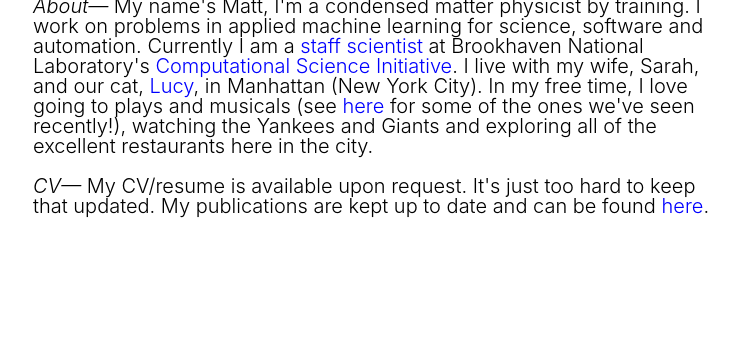
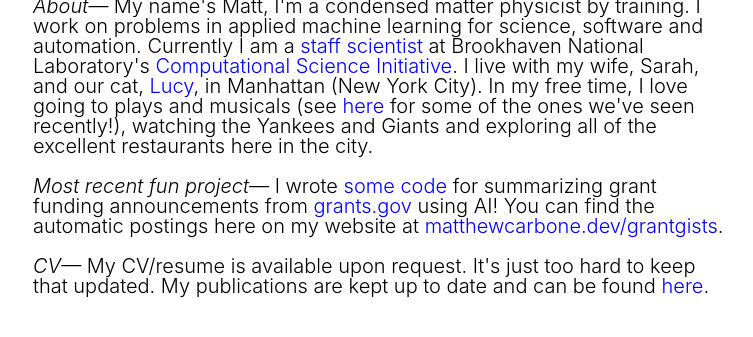
Before and after one commit to matthewcarbone/matthewcarbone.github.io, a Jekyll site: the page built from index.html, in a window 1280 px wide, cut to the strip 469-806 px from the top of the page. Shown: the whole strip, without its empty margins (257-1010 px from the left). Built offline with Jekyll 4.4.1, drawn with Linux system fonts in a browser that asks for light colours.

Commit message:
Update index

```diff
--- a/index.html
+++ b/index.html
@@ -14,10 +14,15 @@ title: Home
     <img id="headshot" src="img/headshot.jpg">
 </p>
 
+
+
 <p>
     <i><span class="volume_highlight">About&mdash;</span></i> My name's Matt, I'm a condensed matter physicist by training. I work on problems in applied machine learning for science, software and automation. Currently I am a <a href="https://www.bnl.gov/staff/mcarbone">staff scientist</a> at Brookhaven National Laboratory's <a href="https://www.bnl.gov/compsci/">Computational Science Initiative</a>. I live with my wife, Sarah, and our cat, <a href="/cat.html">Lucy</a>, in Manhattan (New York City). In my free time, I love going to plays and musicals (see <a href="/shows.html">here</a> for some of the ones we've seen recently!), watching the Yankees and Giants and exploring all of the excellent restaurants here in the city.
 </p>
 
+<p>
+    <i><span class="volume_highlight">Most recent fun project&mdash;</span></i> I wrote <a href="https://github.com/matthewcarbone/Composer/blob/master/composer/protocol/grantgist.py">some code</a> for summarizing grant funding announcements from <a href="https://grants.gov">grants.gov</a> using AI! You can find the automatic postings here on my website at <a href="/grantgists">matthewcarbone.dev/grantgists</a>.
+</p>
 
 <p>
     <i><span class="volume_highlight">CV&mdash;</span></i> My CV/resume is available upon request. It's just too hard to keep that updated. My publications are kept up to date and can be found <a href="/publications">here</a>.
```
